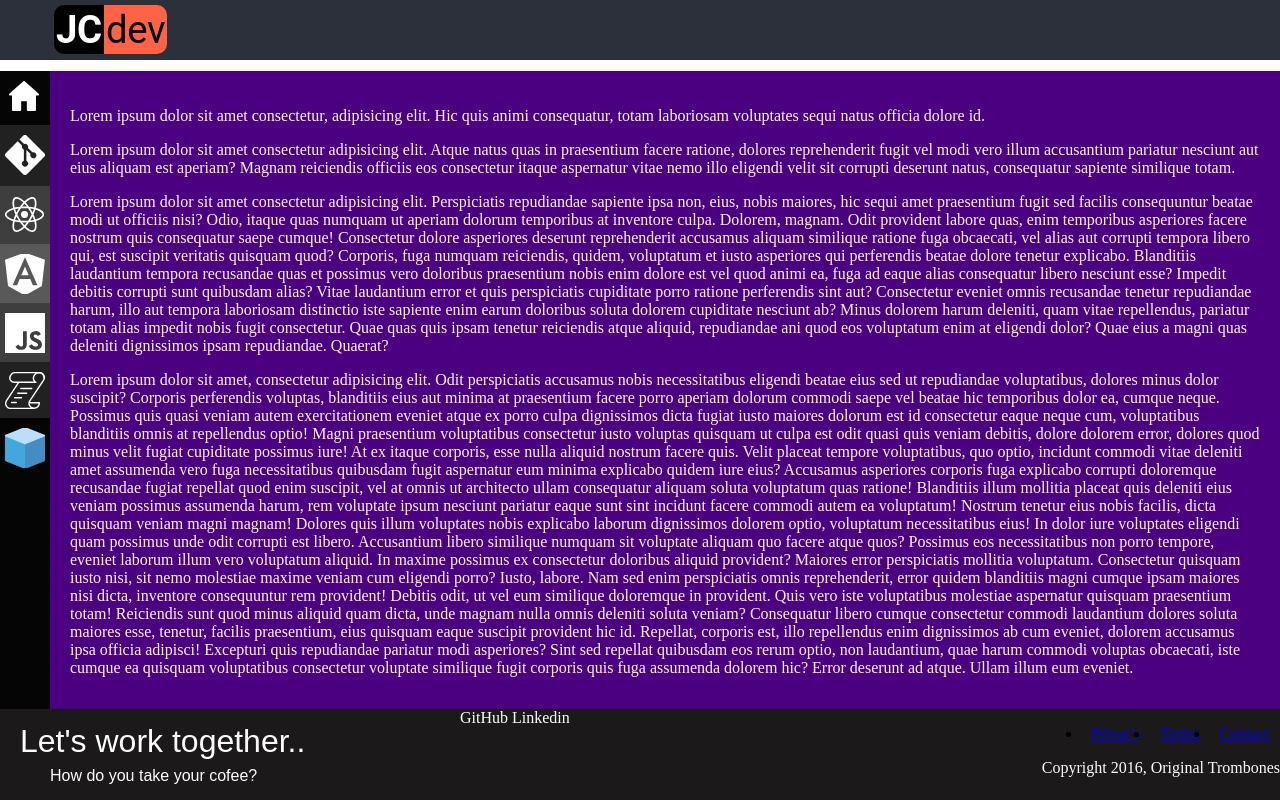
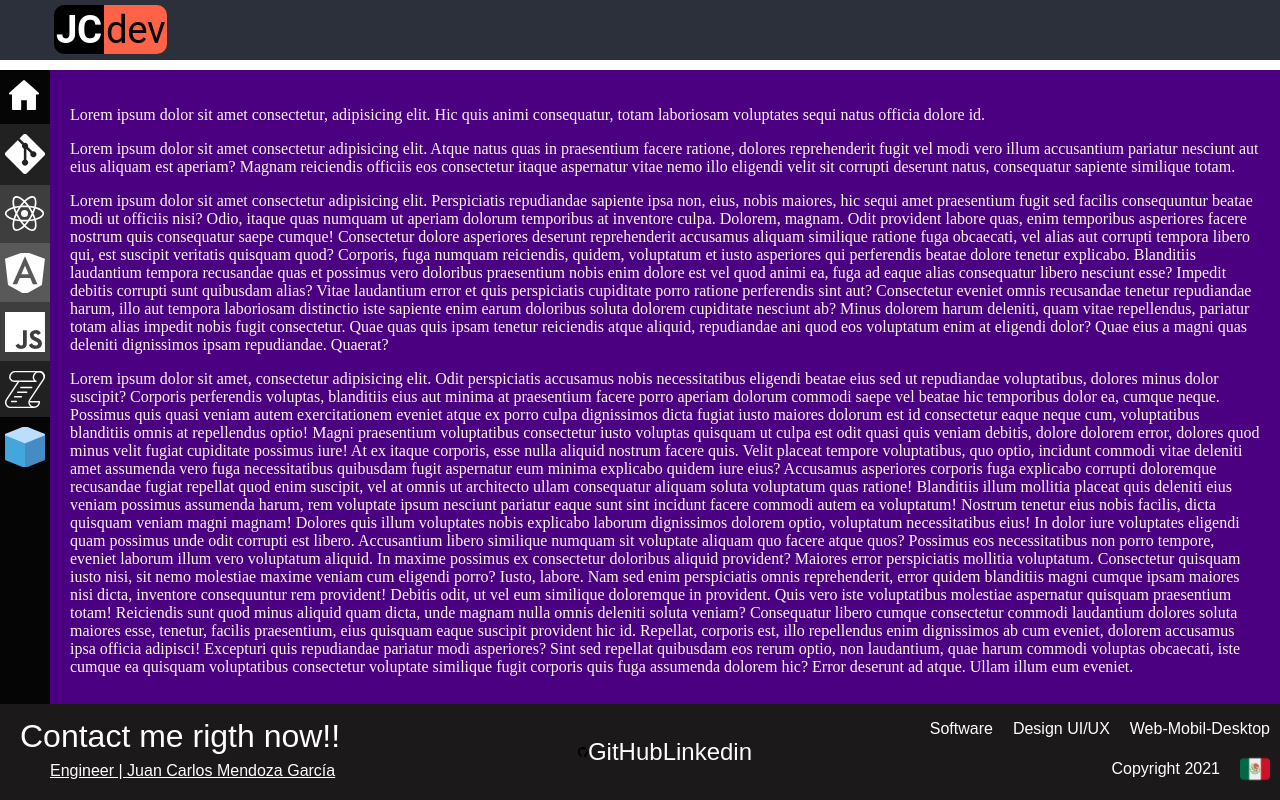
Before and after one commit to CarlosJCdev/Grid-Componentes, a plain HTML site: page index.html in a window 1280 px wide. Drawn offline with Linux system fonts and the light colour scheme.

Commit message:
Cambio de diseño del footer en el index

```diff
--- a/index.html
+++ b/index.html
@@ -33,20 +33,26 @@
 
     <footer id="contact" class="contact-section">
         <div class="info-contact">
-            <h2>Let's work together..</h2>
-            <p>How do you take your cofee?</p>
+            <h2>Contact me rigth now!!</h2>
+            <a href="mailto: ing.jcarlosmg@gmail.com" id="email">Engineer | Juan Carlos Mendoza García</a>
         </div>
+
         <div class="info-links">
-            <a><i class="fa-github"></i> GitHub</a>
+            <span class="fa-github"></span><a>GitHub</a>
             <a>Linkedin</a>
         </div>
+
         <div class="info-Social-Network">
             <ul>
-                <li><a href="#">Privacy</a></li>
-                <li><a href="#">Terms</a></li>
-                <li><a href="#">Contact</a></li>
+                <li><a>Software</a></li>
+                <li><a>Design UI/UX</a></li>
+                <li><a>Web-Mobil-Desktop</a></li>
             </ul>
-            <span>Copyright 2016, Original Trombones</span>
+            <ul>
+                <li> <span class="copy">Copyright 2021</span></li>
+                <li> <span class="flag"></span></li>
+            </ul>
+
         </div>
     </footer>
 </body>
--- a/style/style.css
+++ b/style/style.css
@@ -146,7 +146,7 @@ body {
     margin: 10px 20px 3px 20px;
 }
 
-.info-contact>p {
+#email {
     font-size: 1rem;
     font-family: 'popins', sans-serif;
     color: var(--color10);
@@ -156,14 +156,21 @@ body {
 .info-links {
     grid-column: 5 / 8;
     grid-row: 1 / 2;
+    display: flex;
+    justify-content: center;
+    align-items: center;
 }
 
 .info-links>a {
     color: var(--color10);
+    font-size: 1.5rem;
+    font-family: 'popins', sans-serif;
 }
 
 .fa-github {
     background: url(../assets/github.svg) center / cover no-repeat;
+    width: 10px;
+    height: 10px;
 }
 
 .info-Social-Network {
@@ -174,18 +181,33 @@ body {
 .info-Social-Network>ul {
     display: flex;
     justify-content: flex-end;
+    color: var(--color10);
 }
 
 .info-Social-Network>ul>li {
     padding: 0 10px;
+    font-size: 1rem;
+    font-family: 'popins', sans-serif;
+    list-style-type: none;
 }
 
-.info-Social-Network>span {
-    margin-top: 5px;
+.info-Social-Network>ul>li>span {
+    position: static;
     display: flex;
     justify-content: flex-end;
-    font: 0.9rem;
     color: var(--color10);
+    font-size: 1rem;
+    font-family: 'popins', sans-serif;
+}
+
+.copy {
+    margin-top: 6px;
+}
+
+.flag {
+    background: url(../assets/flag-mx.png)center / cover no-repeat;
+    width: 30px;
+    height: 30px;
 }
 
 
```
Also changed, not shown: assets/flag-mx.png (added).
